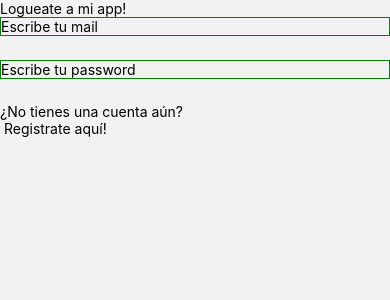
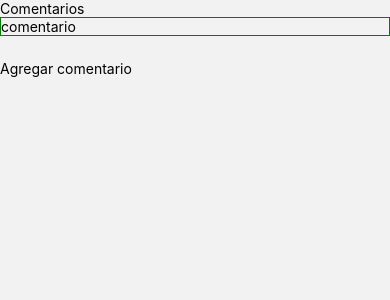
Before and after one commit to martinascarfoni/proyecto-app-3, a React Native app: screen /coments in a window 390 px wide. Shown: the top 300 px of the page. Built offline with nearby package versions, Linux system fonts and the light colour scheme.

Commit message:
Avanzamos comentarios

```diff
--- /dev/null
+++ b/src/components/FormComments.js
@@ -0,0 +1,65 @@
+import { Text, View, TouchableOpacity, StyleSheet, TextInput } from 'react-native'
+import React, { Component } from 'react'
+import { auth, db } from "../firebase/config"
+
+export default class Comments extends Component {
+  constructor(props) {
+    super(props)
+    this.state = {
+      comentario: '',
+    }
+  }
+
+  agregarComentario(comentario) {
+    console.log(comentario)
+  }
+
+  onSubmit({
+    descripcion
+  }) {
+    db.collection('comments').doc(this.props.postId).add({
+      owner: auth.currentUser.email,
+      descripcion: descripcion,
+      createdAt: Date.now(),
+    })
+      .then(() => this.props.navigation.navigate("TabNavigation"))
+      .catch((e) => console.log(e))
+  }
+
+
+  render() {
+    return (
+      <View>
+        <Text>Comentarios</Text>
+        <TextInput
+          style={styles.input}
+          placeholder='comentario'
+          keyboardType='default'
+          value={this.state.name}
+          onChangeText={(text) => this.setState({ comentario: text })}
+        />
+        <TouchableOpacity onPress={() => this.onSubmit({
+          descripcion: this.state.comentario,
+        })}
+        >
+          <Text>Agregar comentario</Text>
+        </TouchableOpacity>
+      </View>
+    )
+  }
+}
+
+const styles = StyleSheet.create({
+  input: {
+    borderWidth: 1,
+    borderColor: 'green',
+    marginBottom: 24
+  },
+  btn: {
+    backgroundColor: 'purple',
+    padding: 16
+  },
+  textBtn: {
+    color: 'white'
+  }
+})
--- a/src/components/Post.js
+++ b/src/components/Post.js
@@ -29,6 +29,10 @@ export default class Post extends Component {
       .catch((err) => console.log(err))
     }
 
+    irComentar(){
+      this.props.navigation.navigate('coments')
+  }
+
   render() {
     return (
       <View>
@@ -39,6 +43,12 @@ export default class Post extends Component {
         />
             <Text>Soy el posteo de: {this.props.data.owner}</Text>
             <Text>Mi comentario es: {this.props.data.descripcion}</Text>
+            <Text>Likes</Text>
+
+            <TouchableOpacity onPress={()=> this.irComentar()}>
+            <Text>Ver Comentarios</Text>
+        </TouchableOpacity>
+
         </View>
     )
   }
--- a/src/navigation/MainNavigation.js
+++ b/src/navigation/MainNavigation.js
@@ -10,7 +10,6 @@ import TabNavigation from "./TabNavigation"
 
 const stack = createNativeStackNavigator()
 
-
 export default function MainNavigation() {
   return (
     <NavigationContainer>
@@ -19,25 +18,24 @@ export default function MainNavigation() {
           name="Login"
           component={Login}
           options={{ headerShown: false }} />
+
         <stack.Screen
           name="Register"
           component={Register}
           options={{ headerShown: false }} />
-
 
         <stack.Screen
             name="TabNavigation"
             component={TabNavigation}
             options={{ headerShown: false }} />
 
-            {/*
         <stack.Screen
-            name="Comments"
-            component={Comments}
-            options={{ headerShown: false }} />
-
-         */}
-
+        name = 'coments'
+        component={Comments}
+        options={{
+            headerShown:false
+        }}
+        />
 
       </stack.Navigator>
     </NavigationContainer>
--- a/src/screens/Comments.js
+++ b/src/screens/Comments.js
@@ -0,0 +1,39 @@
+import { Text, View } from 'react-native'
+import React, { Component } from 'react'
+import FormComments from '../components/FormComments'
+
+export default class Comments extends Component {
+    constructor(props) {
+        super(props)
+    }
+
+    // componentDidMount(){
+    //     db.collection('comments').where().orderBy('createdAt', 'asc').onSnapshot(docs =>{
+    //         let arrayPosteos= []
+    //         docs.forEach(doc => {
+    //           arrayPosteos.push({
+    //             id: doc.id,
+    //             data: doc.data()
+    //           })
+    //         })
+    //         this.setState({
+    //           posteos: arrayPosteos
+    //         })
+
+    //       })
+    // }
+
+    render() {
+        return (
+            <View>
+                {/* <FlatList
+                    data={this.state.posteos}
+                    keyExtractor={(item) => item.id.toString()}
+                    renderItem={({ item }) => <Post navigation={this.props.navigation} data={item.data} id={item.id} />}
+                /> */}
+
+                <FormComments navigation={this.props.navigation} />
+            </View>
+        )
+    }
+}
--- a/src/screens/NewPost.js
+++ b/src/screens/NewPost.js
@@ -24,7 +24,8 @@ export default class NewPost extends Component {
       descripcion: descripcion,
       createdAt: Date.now(),
       fotoUrl: fotoUrl,
-      likes: []
+      likes: [],
+      comentarios: []
     })
     .then(()=> this.props.navigation.navigate("Home"))
     .catch((e) => console.log(e))
--- a/src/screens/home.js
+++ b/src/screens/home.js
@@ -32,7 +32,7 @@ export default class Home extends Component {
         <FlatList
         data= {this.state.posteos}
         keyExtractor={(item) => item.id.toString()}
-        renderItem={({item}) => <Post data={item.data}/>}
+        renderItem={({item}) => <Post navigation = {this.props.navigation} data={item.data} id={item.id} />}
         />
       </View>
     )
```
